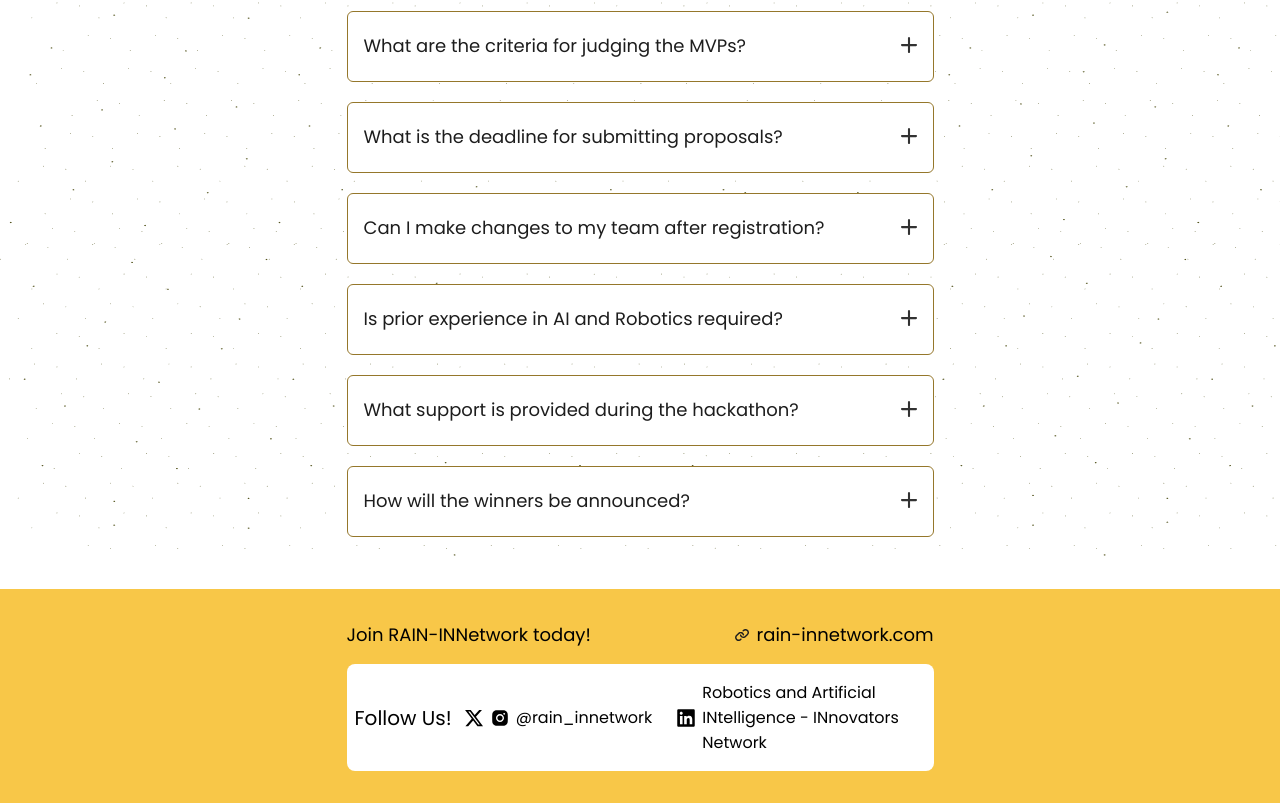
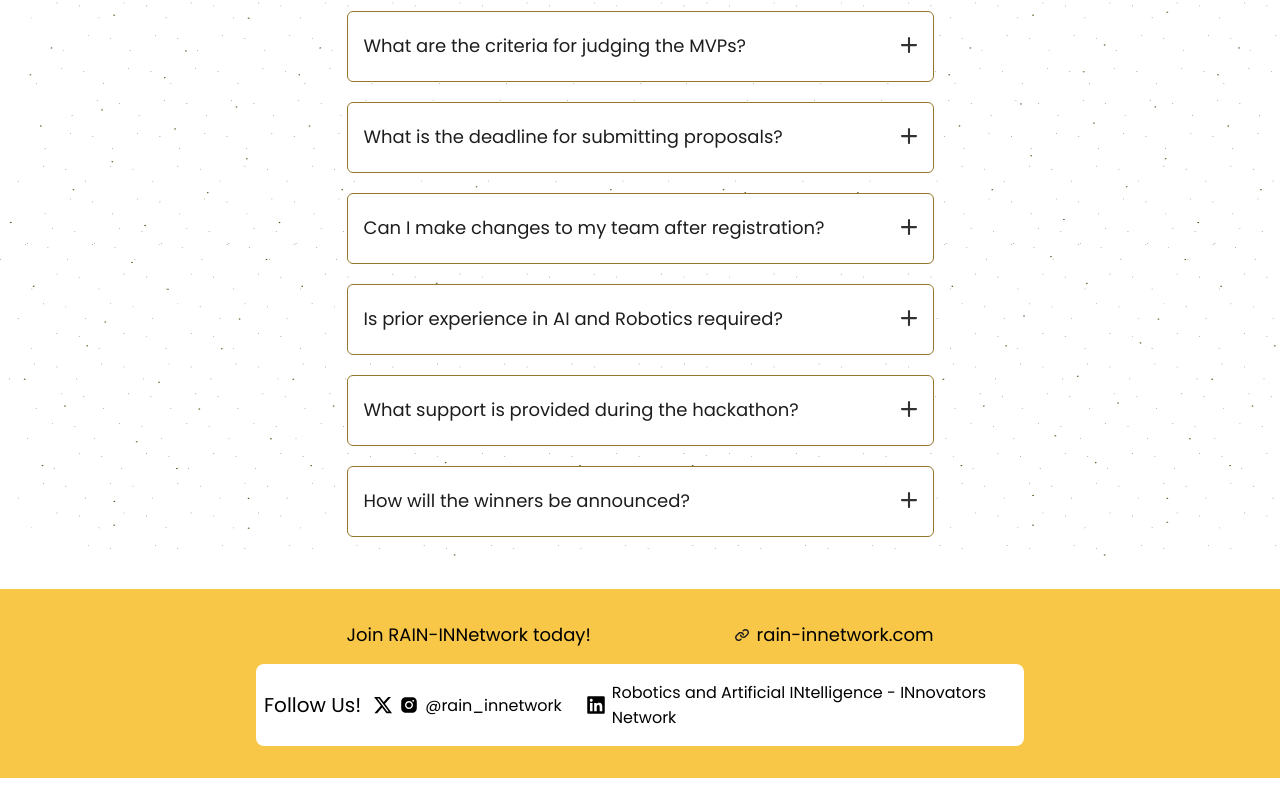
Before and after one commit to Moshood-Kausar/rain-hackathon, a Next.js app: page / in a window 1280 px wide. Shown: the part 5649-6452 px from the top of the page. After the commit the page ends 6427 px from the top, so only its background shows below. Built offline with nearby package versions, Linux system fonts and the light colour scheme.

Commit message:
fix: fixed footer max width

```diff
--- a/app/components/Footer.jsx
+++ b/app/components/Footer.jsx
@@ -20,7 +20,7 @@ export default function Footer() {
           </Link>
         </div>
 
-        <div className="bg-white w-[90%] md:w-full max-w-[587px] mx-auto flex flex-col md:flex-row items-center justify-between rounded-lg p-4 md:px-2 gap-2 md:gap-3">
+        <div className="bg-white w-[90%] md:w-full max-w-[578px] md:max-w-3xl mx-auto flex flex-col md:flex-row items-center justify-between rounded-lg p-4 md:px-2 gap-2 md:gap-3">
           <p className="font-medium text-[10px] md:text-[15px] lg:text-[20px] whitespace-nowrap">Follow Us!</p>
 
           <div className="flex flex-col lg:flex-row justify-between gap-2 md:gap-6">
```
